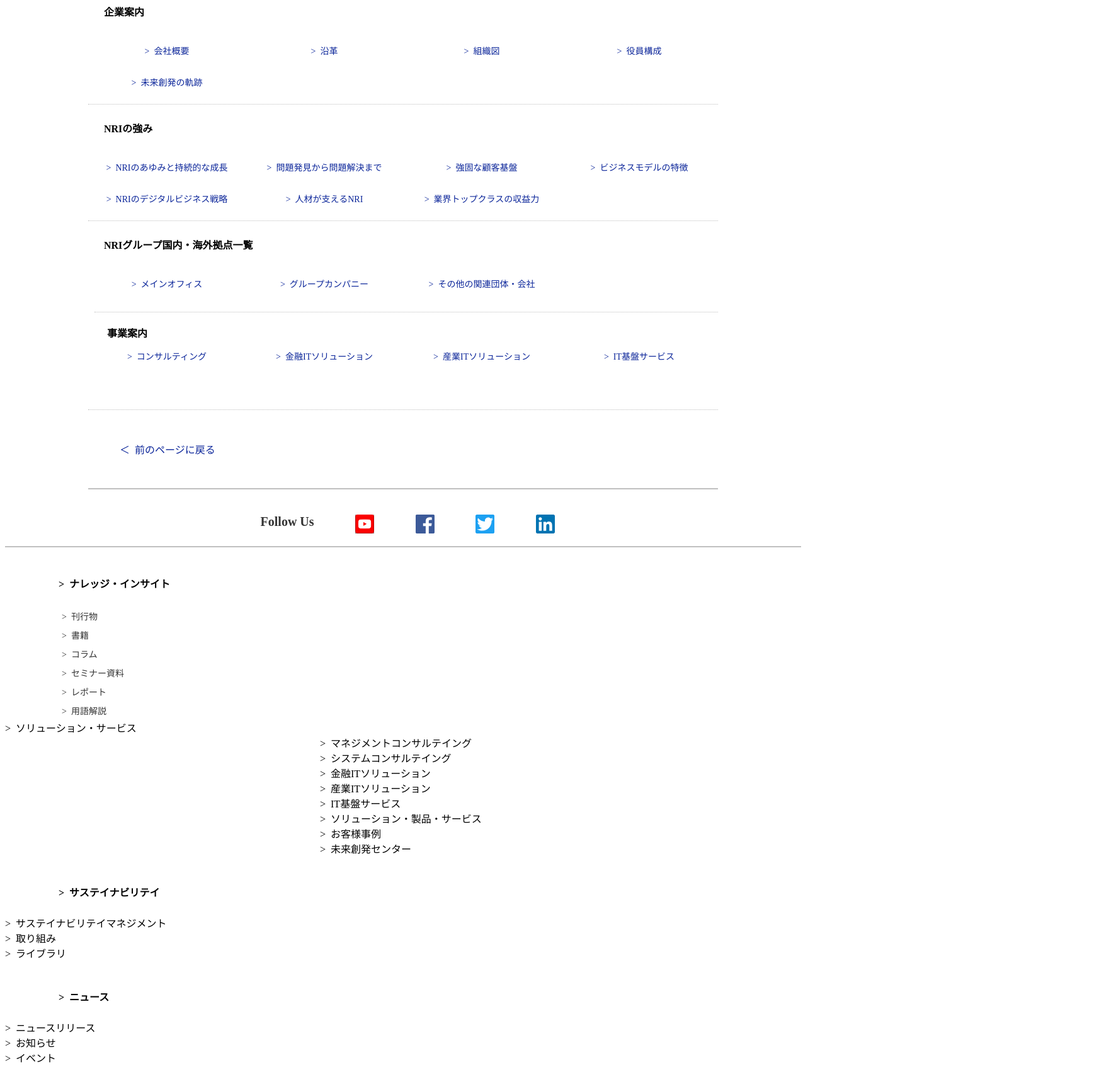
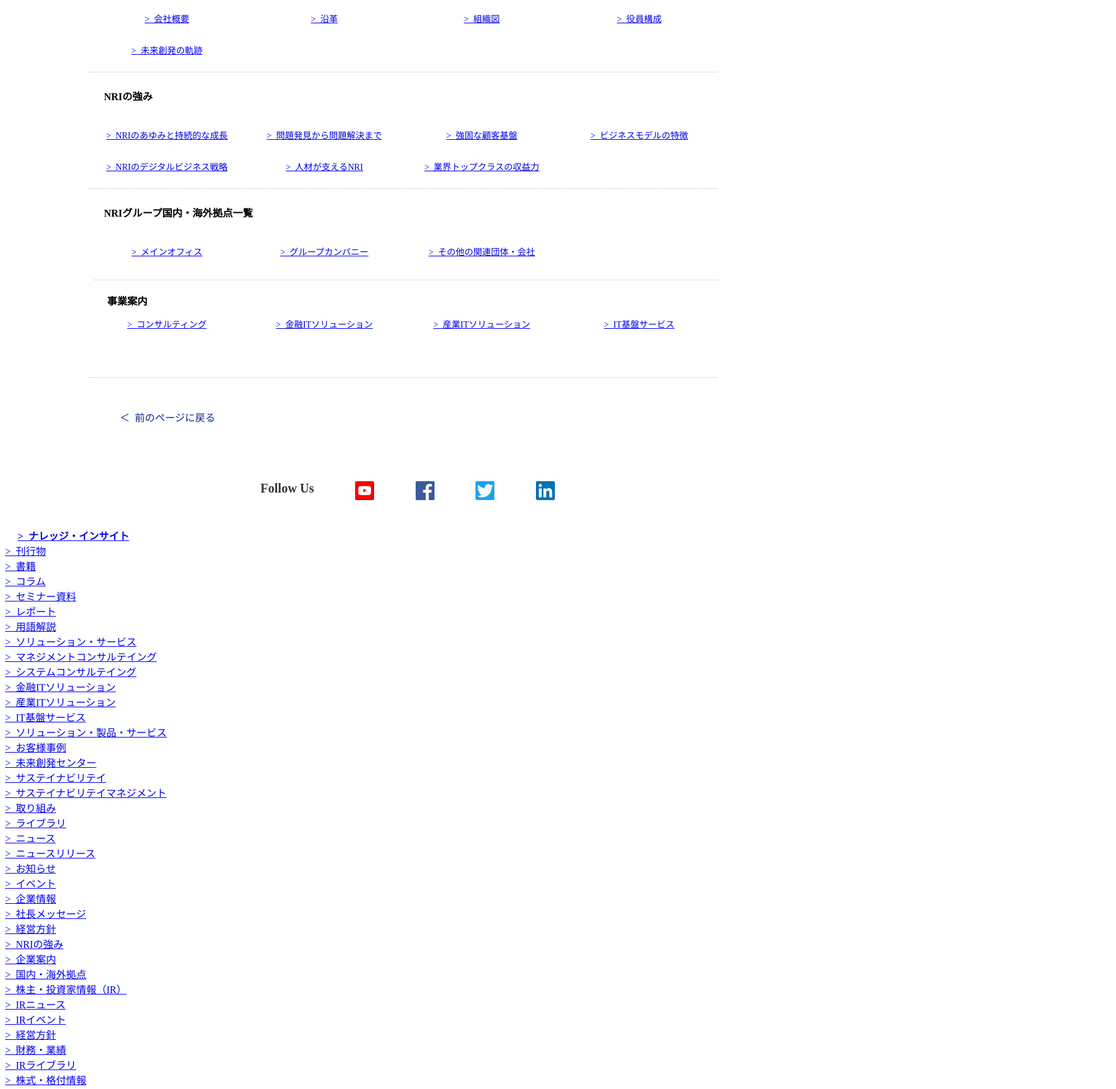
Before and after one commit to NorikoAso/noriko-aso, a plain HTML site: page index.html in a window 1280 px wide. Shown: the part 2480-4209 px from the top of the page at 63% size, 1772 px wide, since content can reach past the window. Drawn offline with Linux system fonts and the light colour scheme.

Commit message:
①ナレッジ・インサイトから、サイトマップまでが横一列表示にどうしてもなってしまっている。

```diff
--- a/index.html
+++ b/index.html
@@ -73,14 +73,16 @@
       <a class="NRIhumanresource" href="#">人材が支えるNRI&ensp;&gt;</a>
     </div>
     <main>
+      <div class="box-header">
       <h3>NRIの強み</h3>
+    </div>
       <div class="box-wrapper">
-      <div class="NRIstrengthspoint" href="#">>&ensp;NRIのあゆみと持続的な成長</div>
-        <div class="NRIstrengthspoint" href="#">>&ensp;問題発見から問題解決まで</div>
-        <div class="NRIstrengthspoint" href="#">>強固な顧客基盤</div>
-        <div class="NRIstrengthspoint" href="#">>ビジネスモデルの特徴</div>
-        <div class="NRIstrengthspoint" href="#">>人材が支えるNRI</div>
-        <div class="NRIstrengthspoint" href="#">>&ensp;業界トップクラスの収益力</div>
+        <div class="NRIstrengthspoint"><a href="#">&gt;&ensp;NRIのあゆみと持続的な成長</a></div>
+        <div class="NRIstrengthspoint"><a href="#">&gt;&ensp;問題発見から問題解決まで</a></div>
+        <div class="NRIstrengthspoint"><a href="#">&gt;強固な顧客基盤</a></div>
+        <div class="NRIstrengthspoint"><a href="#">&gt;ビジネスモデルの特徴</a></div>
+        <div class="NRIstrengthspoint"><a href="#">&gt;人材が支えるNRI</a></div>
+        <div class="NRIstrengthspoint"><a href="#">&gt;&ensp;業界トップクラスの収益力</a></div>
     </div>
       <ul class="SNSbuttontwo">
         <li><a href="#"><span class="pic"><img src="img/icon-facebook.svg" alt="facebookでシェア" width="30" height="30"></span></a></li>
@@ -92,49 +94,49 @@
     <div class="business">企業情報</div>
    <p class="policy">経営方針</p>
     <div class="box-wrappertwo">
-    <div class="companygrowth" href="#">>&ensp;社長メッセージ</div>
-    <div class="companygrowth" href="#">>&ensp;企業理念</div>
-    <div class="companygrowth" href="#">>&ensp;経営ビジョン</div>
-    <div class="companygrowth" href="#">>&ensp;品質向上・リスク管理</div>
-    <div class="companygrowth" href="#">>&ensp;人材の育成</div>
-    <div class="companygrowth"href="#">>&ensp;内部統制</div>
-    <div class="companygrowth"href="#">>&ensp;NRIグループ企業行動原則</div>
-    <div class="companygrowth"href="#">>&ensp;NRIグループビジネス行動基準</div>
-    <div class="companygrowth"href="#">>&ensp;コーポレート・ガバナンス</div>
-    <div class="companygrowth"href="#">>&ensp;事業等のリスク</div>
-    <div class="companygrowth"href="#">>&ensp;NRIグループの調達方針</div>
+    <div class="companygrowth"><a href="#">&gt;&ensp;社長メッセージ</a></div>
+    <div class="companygrowth"><a href="#">&gt;&ensp;企業理念</a></div>
+    <div class="companygrowth"><a href="#">&gt;&ensp;経営ビジョン</a></div>
+    <div class="companygrowth"><a href="#">&gt;&ensp;品質向上・リスク管理</a></div>
+    <div class="companygrowth"><a href="#">&gt;&ensp;人材の育成</a></div>
+    <div class="companygrowth"><a href="#">&gt;&ensp;内部統制</a></div>
+    <div class="companygrowth"><a href="#">&gt;&ensp;NRIグループ企業行動原則</a></div>
+    <div class="companygrowth"><a href="#">&gt;&ensp;NRIグループビジネス行動基準</a></div>
+    <div class="companygrowth"><a href="#">&gt;&ensp;コーポレート・ガバナンス</a></div>
+    <div class="companygrowth"><a href="#">&gt;&ensp;事業等のリスク</a></div>
+    <div class="companygrowth"><a href="#">&gt;&ensp;NRIグループの調達方針</a></div>
   </div>
 </div>
   <div class="company">企業案内</div>
   <div class="box-wrapperthree">
-    <div class="companygrowth" href="#">>&ensp;会社概要</div>
-    <div class="companygrowth" href="#">>&ensp;沿革</div>
-    <div class="companygrowth" href="#">>&ensp;組織図</div>
-    <div class="companygrowth" href="#">>&ensp;役員構成</div>
-    <div class="companygrowth" href="#">>&ensp;未来創発の軌跡</div>
+    <div class="companygrowth"><a href="#">&gt;&ensp;会社概要</a></div>
+    <div class="companygrowth"><a href="#">&gt;&ensp;沿革</a></div>
+    <div class="companygrowth"><a href="#">&gt;&ensp;組織図</a></div>
+    <div class="companygrowth"><a href="#">&gt;&ensp;役員構成</a></div>
+    <div class="companygrowth"><a href="#">&gt;&ensp;未来創発の軌跡</a></div>
   </div>
   <div class="point">NRIの強み</div>
   <div class="box-wrapperfour">
-    <div class="companygrowth" href="#">>&ensp;NRIのあゆみと持続的な成長</div>
-    <div class="companygrowth" href="#">>&ensp;問題発見から問題解決まで</div>
-    <div class="companygrowth" href="#">>&ensp;強固な顧客基盤</div>
-    <div class="companygrowth" href="#">>&ensp;ビジネスモデルの特徴</div>
-    <div class="companygrowth" href="#">>&ensp;NRIのデジタルビジネス戦略</div>
-    <div class="companygrowth" href="#">>&ensp;人材が支えるNRI</div>
-    <div class="companygrowth" href="#">>&ensp;業界トップクラスの収益力</div>
+    <div class="companygrowth"><a href="#">&gt;&ensp;NRIのあゆみと持続的な成長</a></div>
+    <div class="companygrowth"><a href="#">&gt;&ensp;問題発見から問題解決まで</a></div>
+    <div class="companygrowth"><a href="#">&gt;&ensp;強固な顧客基盤</a></div>
+    <div class="companygrowth"><a href="#">&gt;&ensp;ビジネスモデルの特徴</a></div>
+    <div class="companygrowth"><a href="#">&gt;&ensp;NRIのデジタルビジネス戦略</a></div>
+    <div class="companygrowth"><a href="#">&gt;&ensp;人材が支えるNRI</a></div>
+    <div class="companygrowth"><a href="#">&gt;&ensp;業界トップクラスの収益力</a></div>
   </div>
   <div class="place">NRIグループ国内・海外拠点一覧</div>
   <div class="box-wrapperfive">
-    <div class="companygrowth" href="#">>&ensp;メインオフィス</div>
-    <div class="companygrowth" href="#">>&ensp;グループカンパニー</div>
-    <div class="companygrowth" href="#">>&ensp;その他の関連団体・会社</div>
+    <div class="companygrowth"><a href="#">&gt;&ensp;メインオフィス</a></div>
+    <div class="companygrowth"><a href="#">&gt;&ensp;グループカンパニー</a></div>
+    <div class="companygrowth"><a href="#">&gt;&ensp;その他の関連団体・会社</a></div>
   </div>
   <div class="introduce">事業案内</div>
   <div class="box-wrappersix">
-    <div class="companygrowth" href="#">>&ensp;コンサルティング</div>
-    <div class="companygrowth" href="#">>&ensp;金融ITソリューション</div>
-    <div class="companygrowth" href="#">>&ensp;産業ITソリューション</div>
-    <div class="companygrowth" href="#">>&ensp;IT基盤サービス</div>
+    <div class="companygrowth"><a href="#">&gt;&ensp;コンサルティング</a></div>
+    <div class="companygrowth"><a href="#">&gt;&ensp;金融ITソリューション</a></div>
+    <div class="companygrowth"><a href="#">&gt;&ensp;産業ITソリューション</a></div>
+    <div class="companygrowth"><a href="#">&gt;&ensp;IT基盤サービス</a></div>
   </div>
   <div class="back" href="#">＜&ensp;前のページに戻る</div>
 </div>
@@ -144,80 +146,66 @@
   <li><a href="#"><img src="img/icon-twitter.svg" alt="Twitterでシェア" width="30" height="30"></a></li>
   <li><a href="#"><img src="img/icon-linkedin.svg" alt="linkedinでシェア" width="30" height="30"></a></li>
 </ul>
-<section class="horizen"></section>
- <div class="navigationtwo" href="#">>&ensp;ナレッジ・インサイト</div>
+<div class="one"><a href="#">&gt;&ensp;ナレッジ・インサイト</a></div>
 <div class="box-wrapperseven">
-  <div class="book" href="#">>&ensp;刊行物</div>
-  <div class="book" href="#">>&ensp;書籍</div>
-  <div class="book" href="#">>&ensp;コラム</div>
-  <div class="book" href="#">>&ensp;セミナー資料</div>
-  <div class="book" href="#">>&ensp;レポート</div>
-  <div class="book" href="#">>&ensp;用語解説</div>
+  <div class="book"><a href="#">&gt;&ensp;刊行物</a></div>
+  <div class="book"><a href="#">&gt;&ensp;書籍</a></div>
+  <div class="book"><a href="#">&gt;&ensp;コラム</a></div>
+  <div class="book"><a href="#">&gt;&ensp;セミナー資料</a></div>
+  <div class="book"><a href="#">&gt;&ensp;レポート</a></div>
+  <div class="book"><a href="#">&gt;&ensp;用語解説</a></div>
 </div>
- <section class="navigation"></section>
-<div class="navigationthree" href="#">>&ensp;ソリューション・サービス</div>
- <div class="box-wrappereight">
-  <div class="solutiontwo" href="#">>&ensp;マネジメントコンサルテイング</div>
-  <div class="solutiontwo" href="#">>&ensp;システムコンサルテイング</div>
-  <div class="solutiontwo" href="#">>&ensp;金融ITソリューション</div>
-  <div class="solutionrwo" href="#">>&ensp;産業ITソリューション</div>
-  <div class="solutiontwo" href="#">>&ensp;IT基盤サービス</div>
-  <div class="solutionrwo" href="#">>&ensp;ソリューション・製品・サービス</div>
-  <div class="solutiontwo" href="#">>&ensp;お客様事例</div>
-  <div class="solutionrwo" href="#">>&ensp;未来創発センター</div>
+<div class="two"><a href="#">&gt;&ensp;ソリューション・サービス</a></div>
+ <div class="box-wrapperseven">
+  <div class="book"><a href="#">&gt;&ensp;マネジメントコンサルテイング</a></div>
+  <div class="book"><a href="#">&gt;&ensp;システムコンサルテイング</a></div>
+  <div class="book"><a href="#">&gt;&ensp;金融ITソリューション</a></div>
+  <div class="book"><a href="#">&gt;&ensp;産業ITソリューション</a></div>
+  <div class="book"><a href="#">&gt;&ensp;IT基盤サービス</a></div>
+  <div class="book"><a href="#">&gt;&ensp;ソリューション・製品・サービス</a></div>
+  <div class="book"><a href="#">&gt;&ensp;お客様事例</a></div>
+  <div class="book"><a href="#">&gt;&ensp;未来創発センター</a></div>
 </div>
-<section class="navigation">
-<div class="navigationtwo" href="#">>&ensp;サステイナビリテイ</div>
- <div class="box-wrappernine">
-  <div class="sustainabilitytwo" href="#">>&ensp;サステイナビリテイマネジメント</div>
-  <div class="sustainabilitytwo" href="#">>&ensp;取り組み</div>
-  <div class="sustainabilitytwo" href="#">>&ensp;ライブラリ</div>
+<div class="three"><a href="#">&gt;&ensp;サステイナビリテイ</a></div>
+ <div class="box-wrapperseven">
+  <div class="book"><a href="#">&gt;&ensp;サステイナビリテイマネジメント</a></div>
+  <div class="book"><a href="#">&gt;&ensp;取り組み</a></div>
+  <div class="book"><a href="#">&gt;&ensp;ライブラリ</a></div>
 </div>
-</section>
-<section class="navigation">
-<div class="navigationtwo" href="#">>&ensp;ニュース</div>
- <div class="box-wrapperten">
-  <div class="newstwo" href="#">>&ensp;ニュースリリース</div>
-  <div class="newstwo" href="#">>&ensp;お知らせ</div>
-  <div class="newstwo" href="#">>&ensp;イベント</div>
+<div class="four"><a href="#">&gt;&ensp;ニュース</a></div>
+ <div class="box-wrapperseven">
+  <div class="book"><a href="#">&gt;&ensp;ニュースリリース</a></div>
+  <div class="book"><a href="#">&gt;&ensp;お知らせ</a></div>
+  <div class="book"><a href="#">&gt;&ensp;イベント</a></div>
 </div>
-</section>
-<section class="navigation">
-<div class="navigationtwo" href="#">>&ensp;企業情報</div>
-<div class="box-wrappereleven">
-  <div class="companyinfomationtwo" href="#">>&ensp;社長メッセージ</div>
-  <div class="companyinfomationtwo" href="#">>&ensp;経営方針</div>
-  <div class="companyinfomationtwo" href="#">>&ensp;NRIの強み</div>
-  <div class="companyinfomationtwo" href="#">>&ensp;企業案内</div>
-  <div class="companyinfomationtwo" href="#">>&ensp;国内・海外拠点</div>
+<div class="five"><a href="#">&gt;&ensp;企業情報</a></div>
+<div class="box-wrapperseven">
+  <div class="book"><a href="#">&gt;&ensp;社長メッセージ</a></div>
+  <div class="book"><a href="#">&gt;&ensp;経営方針</a></div>
+  <div class="book"><a href="#">&gt;&ensp;NRIの強み</a></div>
+  <div class="book"><a href="#">&gt;&ensp;企業案内</a></div>
+  <div class="book"><a href="#">&gt;&ensp;国内・海外拠点</a></div>
 </div>
-</section>
-<section class="navigation">
-<div class="navigationtwo" href="#">>&ensp;株主・投資家情報（IR）</div>
-<div class="box-wrappertwelve">
-  <div class="investmenttwo" href="#">>&ensp;IRニュース</div>
-  <div class="investmenttwo" href="#">>&ensp;IRイベント</div>
-  <div class="investmenttwo" href="#">>&ensp;経営方針</div>
-  <div class="investmenttwo" href="#">>&ensp;財務・業績</div>
-  <div class="investmenttwo" href="#">>&ensp;IRライブラリ</div>
-  <div class="investmenttwo" href="#">>&ensp;株式・格付情報</div>
-  <div class="investmenttwo" href="#">>&ensp;個人投資家の皆さまへ</div>
+<div class="six"><a href="#">&gt;&ensp;株主・投資家情報（IR）</a></div>
+<div class="box-wrapperseven">
+  <div class="book"><a href="#">&gt;&ensp;IRニュース</a></div>
+  <div class="book"><a href="#">&gt;&ensp;IRイベント</a></div>
+  <div class="book"><a href="#">&gt;&ensp;経営方針</a></div>
+  <div class="book"><a href="#">&gt;&ensp;財務・業績</a></div>
+  <div class="book"><a href="#">&gt;&ensp;IRライブラリ</a></div>
+  <div class="book"><a href="#">&gt;&ensp;株式・格付情報</a></div>
+  <div class="book"><a href="#">&gt;&ensp;個人投資家の皆さまへ</a></div>
 </div>
-</section>
-<section class="navigation">
-<div class="navigationtwo" href="#">>&ensp;採用情報</div>
-<ul class="navigation-list">
-  <li><a href="#">>&ensp;NRI JOURNAL</a></li>
-  <li><a href="#">>&ensp;NRI PEOPLE</a></li>
-</ul>
-</section>
-<section class="navigation">
-<div class="navigationtwo">>&ensp;メデイア関係者の皆様へ<a href="#"></a></div>
-<ul class="navigation-list">
-  <li><a href="#">>&ensp;ビジネスパートナーの皆様へ</a></li>
-  <li><a href="#">>&ensp;サイトマップ</a></li>
-</ul>
-</section>
+<div class="seven"><a href="#">&gt;&ensp;採用情報</a></div>
+<div class="box-wrapperseven">
+  <div class="book"><a href="#">&gt;&ensp;NRI JOURNAL</a></div>
+  <div class="book"><a href="#">&gt;&ensp;NRI PEOPLE</a></div>
+</div>
+<div class="eight"><a href="#">&gt;&ensp;メデイア関係者の皆様へ</a></div>
+<div class="box-wrapperseven">
+  <div class="book"><a href="#">&gt;&ensp;ビジネスパートナーの皆様へ</a></div>
+  <div class="book"><a href="#">&gt;&ensp;サイトマップ</a></div>
+</div>
 <hr style="border:0;border-top:1px solid #C0C0C0">
 <footer class="footer">
 <nav class="footer-navigation">
--- a/styles.css
+++ b/styles.css
@@ -200,8 +200,16 @@ text-align: left;
 font-size: 15px;
 margin-left: 180px;
 }
+.box-header{
+  display:flex;
+  flex-wrap: wrap;
+  padding:0px;
+  width: 550px;
+  height:0px;
+  background-color:#D7EEFF;
+}
 .box-wrapper{
-  display:flex;
+ display:flex;
   flex-wrap: wrap;
   padding:50px;
   width: 550px;
@@ -369,7 +377,7 @@ color: #0c269a;
   padding:50px 50px;
   color: #0c269a;
   border-top:1px dotted #C0C0C0;
-  border-bottom:solid 2px #C0C0C0;
+
 }
 .back:hover{
   text-decoration: underline;
@@ -407,32 +415,15 @@ color: #0c269a;
 .horizen{
   border-bottom: solid 2px #C0C0C0;
 }
-.navigationtwo{
+.one{
+  padding-left:20px;
+  margin-top:20px;
+  padding-top: 20px;
+  font-weight: bolder;
+  font-size: 16px;
+  color: #333;
+}
+.box{
   display: flex;
-  font-weight: bolder;
-  padding-left: 200px;
-  margin-top: 20px;
-  font-size: 16px;
-  text-align: left;
-  padding:25px;
-  margin-left: 60px;
+  color: #333;
 }
-.box-wrapperseven{
-  display: block;
-  margin-left: 85px;
-  list-style: none;
-  cursor: pointer;
-}
-.book{
-  width: 160px;
-  padding:5px;
-  text-decoration: none;
-  cursor: pointer;
-  font-size: 14px;
-  color:#333;
-}
-
-.box-wrappereight{
-  position: relative;
-  left:500px;
-}
```
